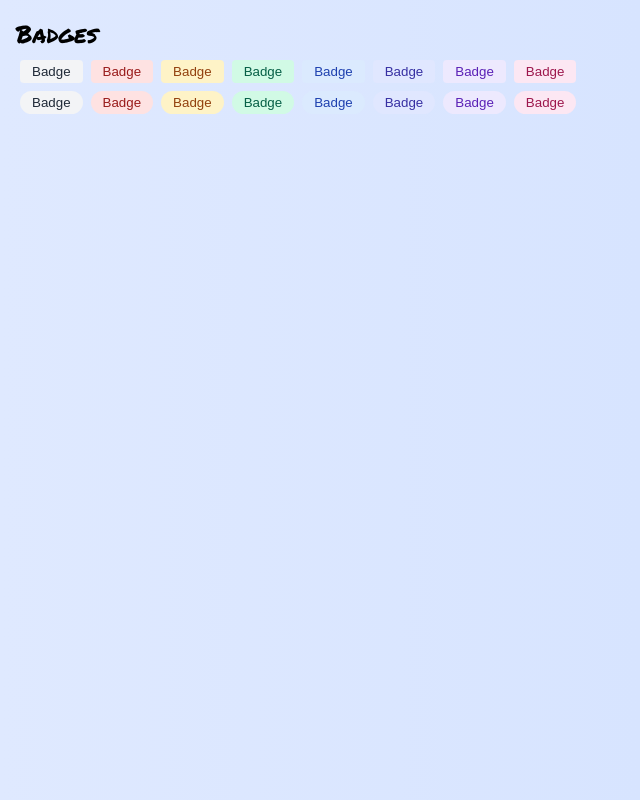
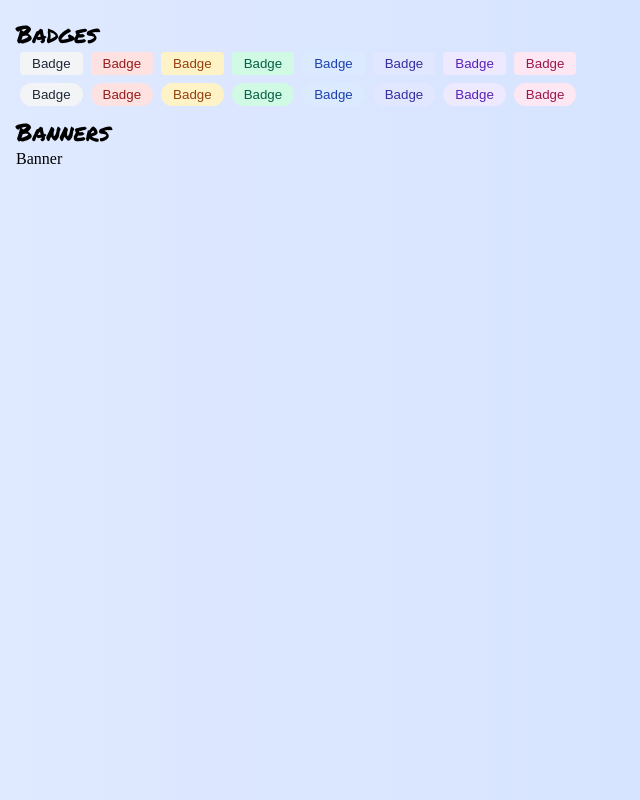
Before and after one commit to vishalicious213/component-library, a React (Vite) app: page / in a window 1280 px wide. Shown: the whole page, without its empty margins (0-640 px from the left). Built offline with nearby package versions, Linux system fonts and the light colour scheme.

Commit message:
drafted /components/Banner.jsx and imported/rendered it from App

```diff
--- a/src/App.jsx
+++ b/src/App.jsx
@@ -1,11 +1,12 @@
 import React from 'react'
 import Button from './components/Button'
+import Banner from './components/Banner'
 
 const App = () => {
     return (
         <div id="app">
-            <h2 className="marker">Badges</h2>
             <div className="container">
+                <h2 className="marker">Badges</h2>
                 <Button textColor="#1F2937" backgroundColor="#F3F4F6" />
                 <Button textColor="#991B1B" backgroundColor="#FEE2E2" />
                 <Button textColor="#92400E" backgroundColor="#FEF3C7" />
@@ -26,6 +27,11 @@ const App = () => {
                 <Button textColor="#5B21B6" backgroundColor="#EDE9FE" pill />
                 <Button textColor="#9D174D" backgroundColor="#FCE7F3" pill />
             </div>
+
+            <div className="container">
+                <h2 className="marker">Banners</h2>
+                <Banner />
+            </div>
         </div>
     )
 }
--- /dev/null
+++ b/src/components/Banner.jsx
@@ -0,0 +1,9 @@
+import React from 'react'
+
+const Banner = () => {
+    return (
+        <div>Banner</div>
+    )
+}
+
+export default Banner
```
